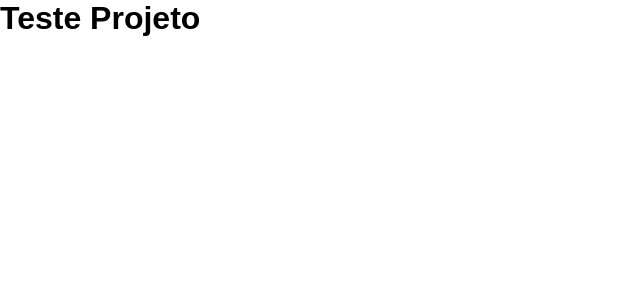
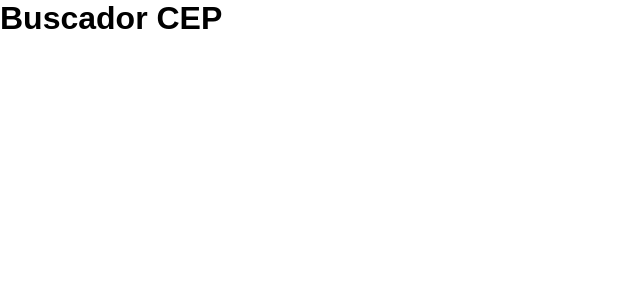
Before and after one commit to ArthurSobreira/zip-code-finder, a JavaScript app: page / in a window 1280 px wide. Shown: the top 300 px of the page, without its empty margins (0-640 px from the left). Built offline with nearby package versions, Linux system fonts and the light colour scheme; the HTML template or start-up script is replaced by a standard one.

Commit message:
Update App.js

```diff
--- a/src/App.js
+++ b/src/App.js
@@ -1,7 +1,7 @@
 function App() {
   return (
-    <div className="App">
-      <h1>Teste Projeto</h1>
+    <div className="container">
+      <h1 className="title">Buscador CEP</h1>
     </div>
   );
 }
```
